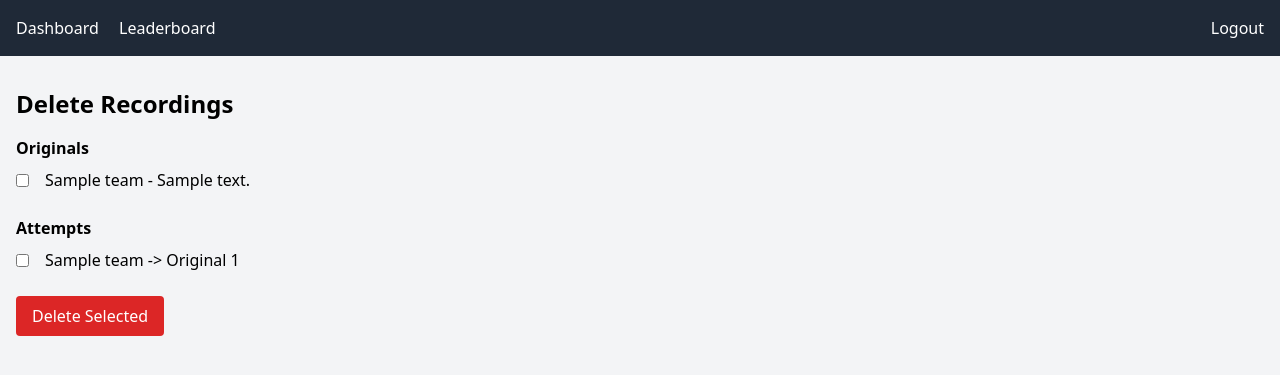
After one commit to KjirvB/familySound, a FastAPI app: template templates/delete.html in a window 1280 px wide. The commit adds this page. Shown: the top 375 px of the page. Run offline with FastAPI, Linux system fonts and the light colour scheme; the template is opened without the code that fills it: most values are stand-ins (such as "Sample title", 1, 10 or a date in 2020).

Commit message:
Add jury deletion of recordings

```diff
--- a/app/main.py
+++ b/app/main.py
@@ -344,3 +344,61 @@ async def set_max_originals(request: Request, max_originals: int = Form(...), db
         raise HTTPException(status_code=401)
     set_setting(db, "max_originals", str(max_originals))
     return RedirectResponse("/jury/settings?success=1", status_code=302)
+
+
+@app.get("/jury/delete", response_class=HTMLResponse)
+async def delete_form(request: Request, db: Session = Depends(auth.get_db)):
+    if not auth.is_jury(request):
+        return RedirectResponse("/login", status_code=302)
+    originals = db.query(models.Original).all()
+    attempts = db.query(models.Attempt).all()
+    success = request.query_params.get("success") == "1"
+    return templates.TemplateResponse(
+        "delete.html",
+        {
+            "request": request,
+            "originals": originals,
+            "attempts": attempts,
+            "success": success,
+            "title": "Delete Files",
+            "is_jury": True,
+        },
+    )
+
+
+@app.post("/jury/delete")
+async def delete_selected(request: Request, original_ids: list[int] = Form([]), attempt_ids: list[int] = Form([]), db: Session = Depends(auth.get_db)):
+    if not auth.is_jury(request):
+        raise HTTPException(status_code=401)
+    # delete originals and their attempts
+    for oid in original_ids:
+        orig = db.query(models.Original).filter_by(id=oid).first()
+        if not orig:
+            continue
+        # remove attempt files and judgments
+        for att in orig.attempts:
+            try:
+                os.remove(att.filepath)
+            except OSError:
+                pass
+            if att.judgment:
+                db.delete(att.judgment)
+            db.delete(att)
+        try:
+            os.remove(orig.filepath)
+        except OSError:
+            pass
+        db.delete(orig)
+    for aid in attempt_ids:
+        att = db.query(models.Attempt).filter_by(id=aid).first()
+        if not att:
+            continue
+        try:
+            os.remove(att.filepath)
+        except OSError:
+            pass
+        if att.judgment:
+            db.delete(att.judgment)
+        db.delete(att)
+    db.commit()
+    return RedirectResponse("/jury/delete?success=1", status_code=302)
--- a/templates/base.html
+++ b/templates/base.html
@@ -13,6 +13,7 @@
                     <a href="/jury" class="hover:underline">Jury Panel</a>
                     <a href="/jury/password" class="hover:underline">Passwords</a>
                     <a href="/jury/settings" class="hover:underline">Settings</a>
+                    <a href="/jury/delete" class="hover:underline">Delete Files</a>
                 {% else %}
                     <a href="/dashboard" class="hover:underline">Dashboard</a>
                     <a href="/leaderboard" class="hover:underline">Leaderboard</a>
--- /dev/null
+++ b/templates/delete.html
@@ -0,0 +1,32 @@
+{% extends 'base.html' %}
+{% block content %}
+<h2 class="text-2xl font-bold mb-4">Delete Recordings</h2>
+{% if success %}
+<p class="text-green-600 font-semibold mb-4">Items deleted.</p>
+{% endif %}
+<form action="/jury/delete" method="post" class="space-y-6">
+    <div>
+        <h3 class="font-semibold mb-2">Originals</h3>
+        <ul class="space-y-2 max-h-60 overflow-y-auto">
+        {% for orig in originals %}
+            <li class="flex items-center space-x-2">
+                <input type="checkbox" name="original_ids" value="{{ orig.id }}" class="mr-2">
+                <span>{{ orig.team.name }} - {{ orig.note or 'Original ' ~ orig.id }}</span>
+            </li>
+        {% endfor %}
+        </ul>
+    </div>
+    <div>
+        <h3 class="font-semibold mb-2">Attempts</h3>
+        <ul class="space-y-2 max-h-60 overflow-y-auto">
+        {% for att in attempts %}
+            <li class="flex items-center space-x-2">
+                <input type="checkbox" name="attempt_ids" value="{{ att.id }}" class="mr-2">
+                <span>{{ att.team.name }} -> Original {{ att.original.id }}</span>
+            </li>
+        {% endfor %}
+        </ul>
+    </div>
+    <button type="submit" class="bg-red-600 text-white px-4 py-2 rounded">Delete Selected</button>
+</form>
+{% endblock %}
--- a/templates/jury.html
+++ b/templates/jury.html
@@ -24,4 +24,7 @@
 <p class="mt-4">
     <a href="/jury/password" class="text-blue-500 underline">Change Team Password</a>
 </p>
+<p class="mt-2">
+    <a href="/jury/delete" class="text-blue-500 underline">Delete Recordings</a>
+</p>
 {% endblock %}
```
Also changed, not shown: README.md.
